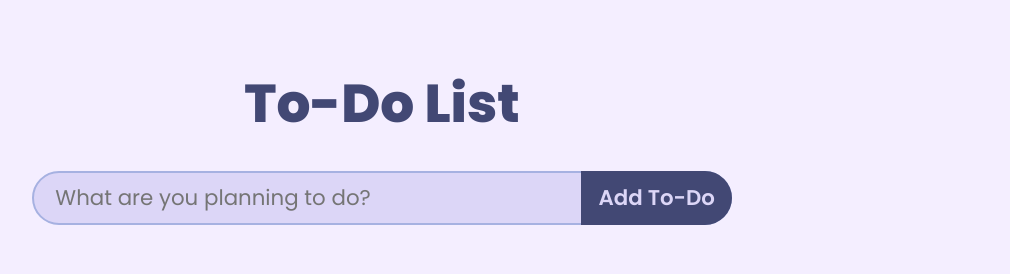
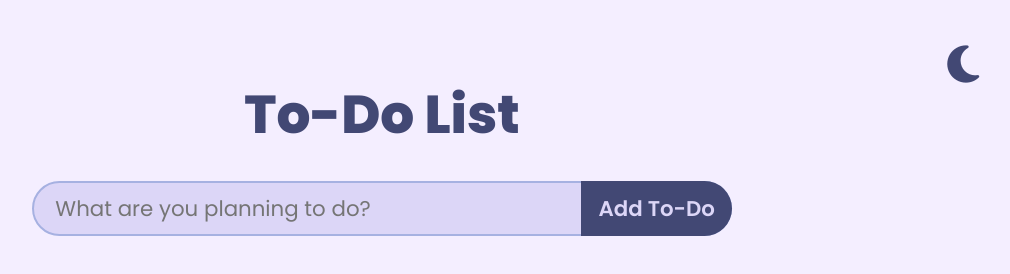
Before and after one commit to Kanchana-Kaushal/Todo-List-App, a plain HTML site: page index.html in a window 1280 px wide. Shown: the whole page, without its empty margins (258-1268 px from the left). Drawn offline with Linux system fonts and the light colour scheme.

Commit message:
added dark mode toggle icon

```diff
--- a/index.html
+++ b/index.html
@@ -18,6 +18,7 @@
         ></script>
     </head>
     <body>
+        <i class="fa-solid fa-moon" id="changeTheme"></i>
         <h1>To-Do List</h1>
         <div id="container">
             <form>
--- a/styles/styles.css
+++ b/styles/styles.css
@@ -20,11 +20,12 @@ html {
 
 body {
     background-color: var(--primary-color);
-    padding: 0.5em;
+    padding: 1em;
     min-height: 100vh;
     display: flex;
     flex-direction: column;
     align-items: center;
+    position: relative;
 }
 
 h1 {
@@ -160,6 +161,18 @@ hr {
     display: none;
 }
 
+/*Dark theme icon*/
+#changeTheme {
+    font-size: 2em;
+    position: absolute;
+    right: 0;
+    top: 0;
+    padding-right: 2rem;
+    padding-top: 2rem;
+    color: var(--accent-color);
+    cursor: pointer;
+}
+
 /*Mobile View*/
 
 @media (max-width: 500px) {
@@ -176,7 +189,7 @@ hr {
     }
 
     h1 {
-        margin-top: 0.5em;
+        margin-top: 2em;
         font-size: 12vw;
     }
 }
```
